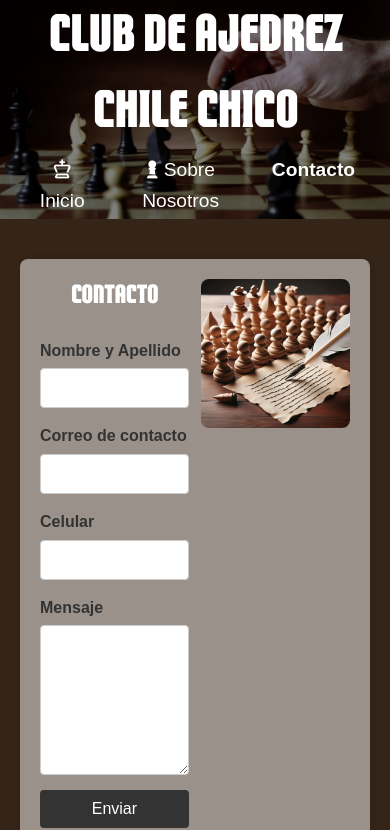
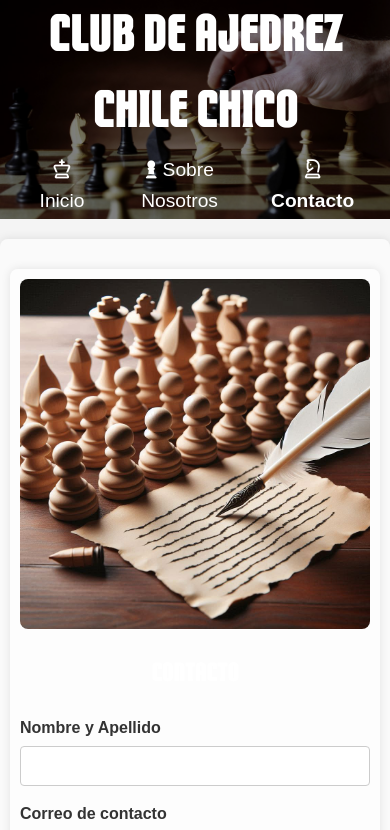
Before and after one commit to nearuser/sitiochess, a React (Create React App) app: page /contacto in a window 390 px wide. Shown: the top 830 px of the page. Built offline with nearby package versions, Linux system fonts and the light colour scheme.

Commit message:
ADD estilo para moviles mediaquery max-width 760

```diff
--- a/package.json
+++ b/package.json
@@ -11,6 +11,7 @@
     "react-markdown": "^9.0.1",
     "react-router-dom": "^6.23.1",
     "react-scripts": "5.0.1",
+    "react-scroll": "^1.9.0",
     "remark-breaks": "^4.0.0",
     "web-vitals": "^2.1.4"
   },
--- a/src/componentes/contacto.css
+++ b/src/componentes/contacto.css
@@ -62,3 +62,27 @@
     max-width: 100%;
     border-radius: 8px;
   }
+
+  /* ---------------------- ESTILO MOVILES -------------------- */
+
+@media (max-width: 768px) {
+    #contacto {
+      flex-direction: column; /* Cambiar la dirección de la flexbox a columna */
+      align-items: center; /* Centrar los elementos en dispositivos móviles */
+      padding: 10px; /* Reducir el relleno */
+      max-width: 100%; /* Utilizar el ancho completo en dispositivos móviles */
+    }
+
+    .contact-form, .contact-image {
+      width: 100%; /* Utilizar el ancho completo en dispositivos móviles */
+      margin-bottom: 20px; /* Añadir espacio entre los elementos */
+    }
+
+    .contact-form button {
+      width: 100%; /* Asegurar que el botón ocupe todo el ancho */
+    }
+
+    .contact-image {
+      order: -1; /* Mover la imagen arriba */
+    }
+  }
--- a/src/componentes/contacto.js
+++ b/src/componentes/contacto.js
@@ -5,7 +5,7 @@ import contactoImg from '../recursos/imagenes/contacto.jpg'; // Asegúrate de qu
 
 function Contacto() {
   return (
-    <main>
+    <main id='contacto'>
       <section id="contacto">
         <div className="contact-form">
           <h2>Contacto</h2>
--- a/src/componentes/header.js
+++ b/src/componentes/header.js
@@ -17,7 +17,7 @@ function Header() {
           <ul>
             <li><NavLink to="/" exact activeClassName="active"><i className="fa-regular fa-chess-king"></i> Inicio</NavLink></li>
             <li><NavLink to="/sobre-nosotros" activeClassName="active"><i className="fa-solid fa-chess-pawn"></i> Sobre Nosotros</NavLink></li>
-            <li><NavLink to="/contacto" activeClassName="active">Contacto</NavLink></li>
+            <li><NavLink to="/contacto" activeClassName="active"><i className="fa-regular fa-chess-knight"></i> Contacto</NavLink></li>
           </ul>
         </nav>
       </div>
--- a/src/paginas/inicio.css
+++ b/src/paginas/inicio.css
@@ -90,3 +90,32 @@
   .noticias a:hover {
     text-decoration: underline;
   }
+  /* ---------------------- ESTILO MOVILES -------------------- */
+
+@media (max-width: 768px) {
+    section {
+      display: block; /* Cambiar a display block en dispositivos móviles */
+      padding: 10px; /* Reducir el relleno */
+    }
+
+    h2 {
+      font-size: 24px; /* Reducir el tamaño del título */
+    }
+
+    p {
+      font-size: 16px; /* Reducir el tamaño del párrafo */
+    }
+
+    .invitacion {
+      flex-direction: column; /* Cambiar la dirección de la flexbox a columna */
+    }
+
+    .invitacion .imagen img {
+      width: 100%; /* Ajustar la imagen al ancho completo del contenedor */
+      margin-top: 0.5em; /* Reducir el espacio superior de la imagen */
+    }
+
+    .horario iframe {
+      height: 200px; /* Reducir la altura del iframe */
+    }
+  }
--- a/src/paginas/nosotros.js
+++ b/src/paginas/nosotros.js
@@ -16,7 +16,7 @@ function Nosotros() {
   }, []);
 
   return (
-    <main>
+    <main id="nosotros">
       <section id="sobre-nosotros">
         <div className='fundadores'>
           <h2>SOBRE EL CLUB Y SU NACIMIENTO</h2>
```
Also changed, not shown: 1 other file (tests, documents, lock files or other folders).
